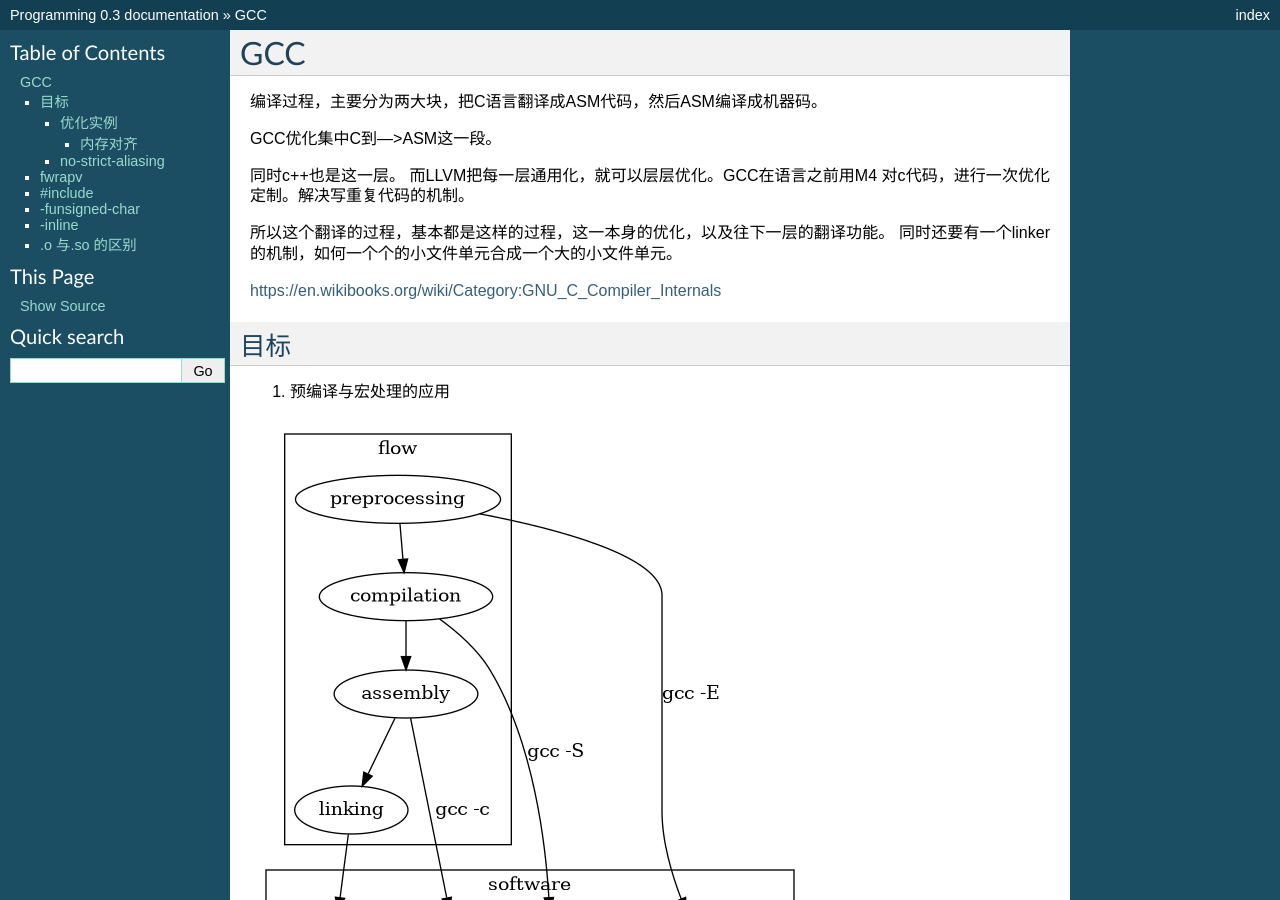
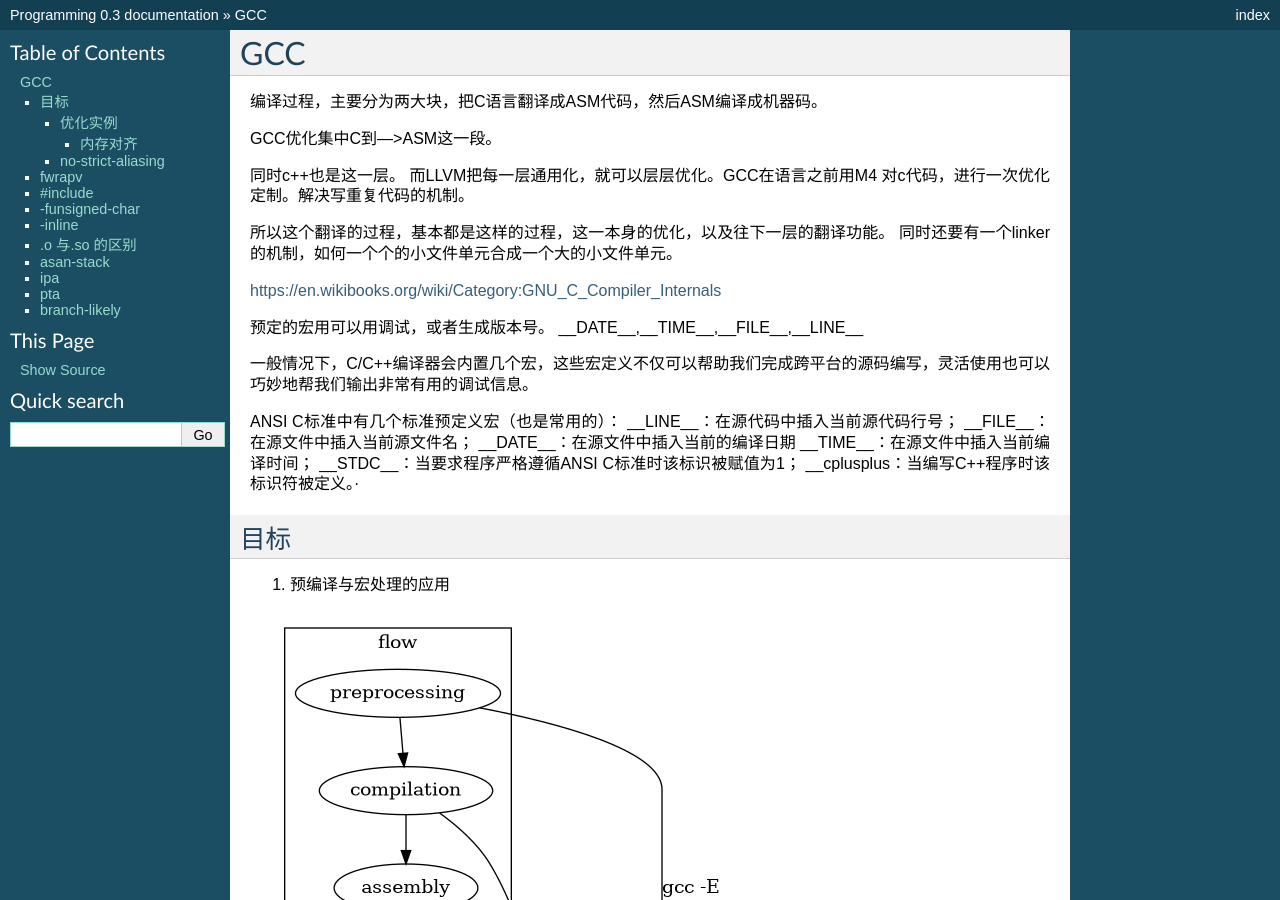
Before and after one commit to gwli/Programming, a Sphinx documentation site: the page built from source/content/Stage_3/Compiler/gcc.rst, in a window 1280 px wide and 900 px high. Built offline with Sphinx 7.4.7, drawn with Linux system fonts in a browser that asks for light colours; cross-references to code outside the pages are shown as plain code; some of the changed text lies outside the part shown.

Commit message:
add gcc options

```diff
--- a/source/content/Stage_2.rst
+++ b/source/content/Stage_2.rst
@@ -3,10 +3,12 @@
 ######
 
 工欲善其事，必先利其器。知其然，并知所以然。
-
+#. 如何快速的写代码
 #. 如何build 与优化 跨平台
 #. 如何调试
 
+.. include:: Stage_2/Overall.rst
+.. include:: Stage_2/IDE.rst
 .. include:: Stage_2/build.rst
 .. include:: Stage_2/HowToDebug.rst
 .. include:: Stage_2/HowToGDB.rst
--- a/source/content/Stage_3/Compiler/gcc.rst
+++ b/source/content/Stage_3/Compiler/gcc.rst
@@ -13,6 +13,20 @@ GCC优化集中C到—>ASM这一段。
 同时还要有一个linker的机制，如何一个个的小文件单元合成一个大的小文件单元。
 
 https://en.wikibooks.org/wiki/Category:GNU_C_Compiler_Internals
+
+
+预定的宏用可以用调试，或者生成版本号。
+__DATE__,__TIME__,__FILE__,__LINE__
+
+一般情况下，C/C++编译器会内置几个宏，这些宏定义不仅可以帮助我们完成跨平台的源码编写，灵活使用也可以巧妙地帮我们输出非常有用的调试信息。
+
+ANSI C标准中有几个标准预定义宏（也是常用的）：
+__LINE__：在源代码中插入当前源代码行号；
+__FILE__：在源文件中插入当前源文件名；
+__DATE__：在源文件中插入当前的编译日期
+__TIME__：在源文件中插入当前编译时间；
+__STDC__：当要求程序严格遵循ANSI C标准时该标识被赋值为1；
+__cplusplus：当编写C++程序时该标识符被定义。·
 
 目标
 ====
@@ -111,3 +125,24 @@ https://gcc.gnu.org/onlinedocs/gcc-4.3.4/gcc/Code-Gen-Options.html
 并且不同平台的库的搜索方式是细微的不同的。
 
 http://www.eetop.cn/blog/html/40/202640-8862.html
+
+asan-stack
+==========
+
+address sanity analysis. 地址分析。
+
+ipa
+====
+
+程序块间的依赖分析。
+
+
+pta
+===
+
+指针分析
+
+branch-likely
+=============
+
+可以根据优先级概率来生成代码。
--- a/source/content/Stage_3/languageEvolve.rst
+++ b/source/content/Stage_3/languageEvolve.rst
@@ -19,7 +19,8 @@
 
 演化的最简单就是替换，
 
-.. code-block::
+.. code-block:: python
+
    for (;):
       next = f(current)
       current = next
```
Also changed, not shown: source/content/Stage_2/IDE.rst (+10 -0 lines).
